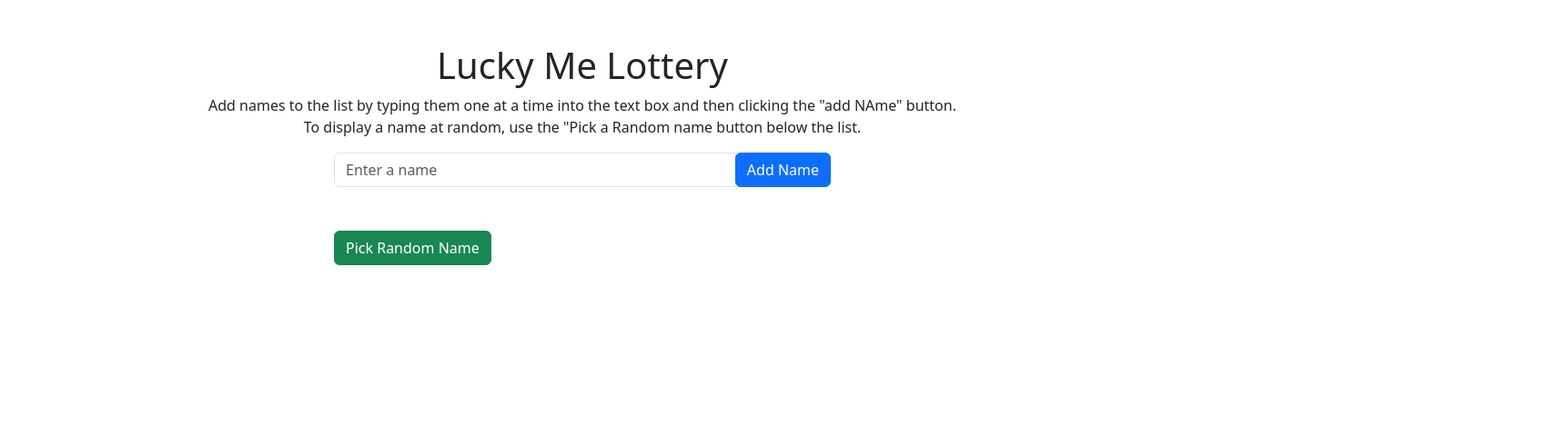
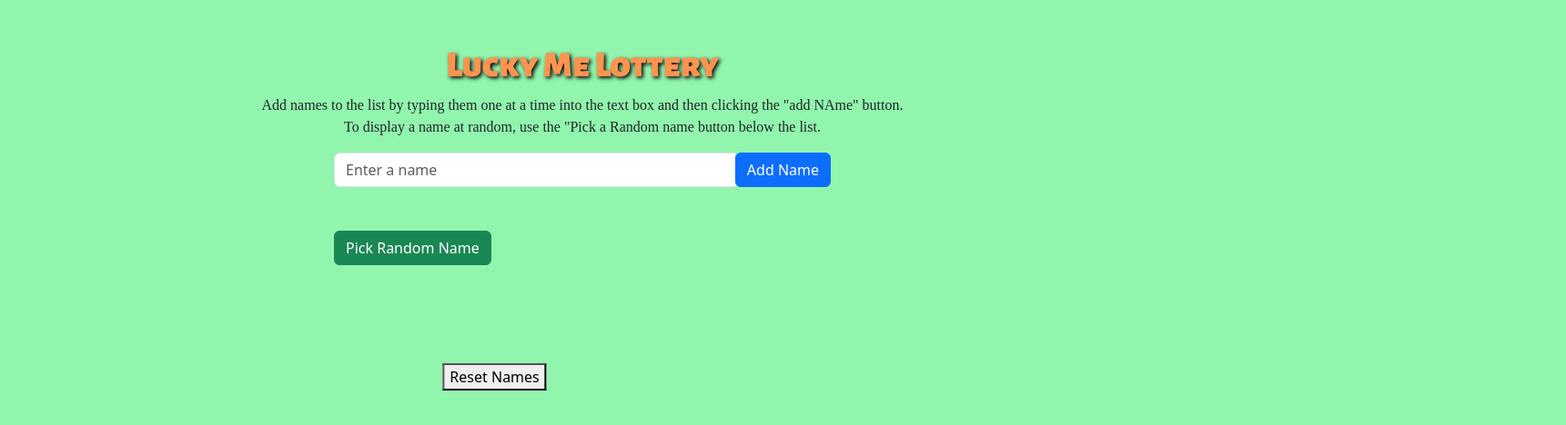
Before and after one commit to lizreznik/Lucky-Me-Lottery, a plain HTML site: page index.html in a window 1280 px wide. Shown: the whole page at 91% size, 1721 px wide, since content can reach past the window. Drawn offline with nearby package versions, Linux system fonts and the light colour scheme; a web font is replaced by a local one.

Commit message:
reset button + css

```diff
--- a/index.html
+++ b/index.html
@@ -6,10 +6,23 @@
   <!-- Required meta tags -->
   <meta charset="utf-8" />
   <meta name="viewport" content="width=device-width, initial-scale=1, shrink-to-fit=no" />
+  <link a href="style.css" rel="stylesheet" />
 
   <!-- Bootstrap CSS v5.2.1 -->
   <link href="https://cdn.jsdelivr.net/npm/bootstrap@5.3.2/dist/css/bootstrap.min.css" rel="stylesheet"
     integrity="sha384-T3c6CoIi6uLrA9TneNEoa7RxnatzjcDSCmG1MXxSR1GAsXEV/Dwwykc2MPK8M2HN" crossorigin="anonymous" />
+
+  <!-- fonts -->
+  <link rel="preconnect" href="https://fonts.googleapis.com">
+  <link rel="preconnect" href="https://fonts.gstatic.com" crossorigin>
+  <link
+    href="https://fonts.googleapis.com/css2?family=Alegreya+Sans+SC:wght@900&family=Truculenta:opsz,wght@12..72,100..900&display=swap"
+    rel="stylesheet">
+
+  <link rel="preconnect" href="https://fonts.googleapis.com">
+  <link rel="preconnect" href="https://fonts.gstatic.com" crossorigin>
+  <link href="https://fonts.googleapis.com/css2?family=Josefin+Slab:wght@466&display=swap" rel="stylesheet">
+
 </head>
 
 <body>
@@ -29,12 +42,7 @@
       <div class="row">
         <div class="col-md-6 offset-md-3">
           <div class="input-group mb-3">
-                  <input
-                    type="text"
-                    id="nameInput"
-                    class="form-control"
-                    placeholder="Enter a name"
-                  />
+            <input type="text" id="nameInput" class="form-control" placeholder="Enter a name" />
             <div class="input-group-append">
               <button id="addNameBtn" class="btn btn-primary">Add Name</button>
             </div>
@@ -46,6 +54,9 @@
           <button id="pickRandomBtn" class="btn btn-success mt-3">
             Pick Random Name
           </button>
+        </div>
+        <div class="reset">
+          <button type="button" class="reset" onclick="window.location.reload()">Reset Names</button>
         </div>
       </div>
     </div>
--- a/style.css
+++ b/style.css
@@ -0,0 +1,26 @@
+body {
+    background-color: #91f5ad !important;
+}
+
+h1 {
+    font-family: "Alegreya Sans SC", sans-serif;
+    font-weight: 900;
+    font-style: normal;
+    color: #ff934f !important;
+    text-shadow: 2px 2px 4px #000000;
+}
+p {
+  font-family: "Josefin Slab", serif;
+  font-optical-sizing: auto;
+  font-weight: 466;
+  font-style: normal;
+}
+.reset {
+  margin: 0;
+  position: absolute;
+  top: 50%;
+  -ms-transform: translateY(50%);
+  transform: translateY(50%);
+  -ms-transform: translateX(29%);
+  transform: translateX(29%);
+}
```
Lines whose indentation alone changed are shown as unchanged.
